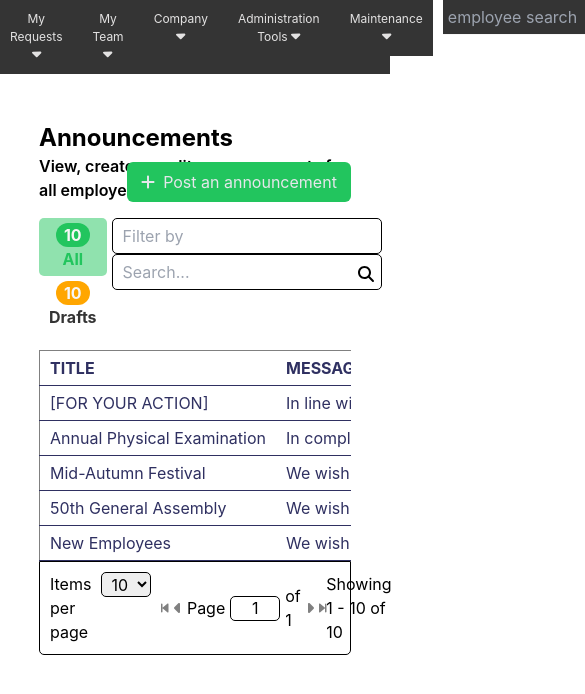
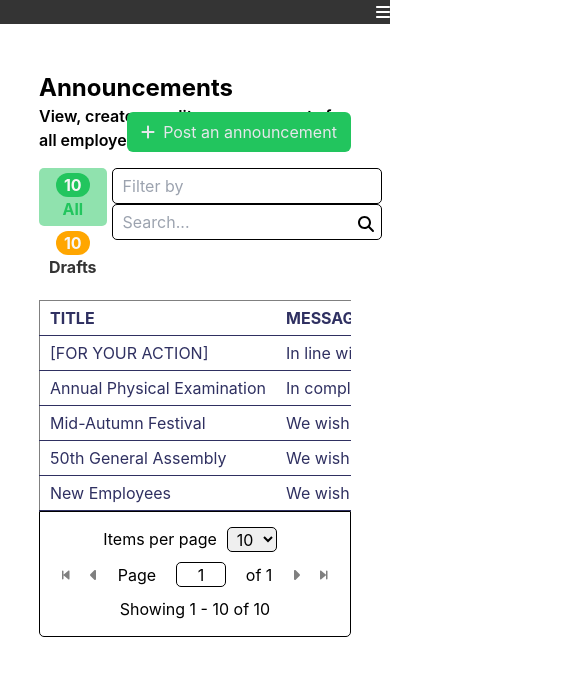
Before and after one commit to markgncelis/exam-repository, a React (Create React App) app: page / in a window 390 px wide. Shown: the top 694 px of the page, 585 px wide, since content can reach past the window. Built offline with nearby package versions, Linux system fonts and the light colour scheme.

Commit message:
fix navbar designs

```diff
--- a/src/components/Content/content.scss
+++ b/src/components/Content/content.scss
@@ -144,3 +144,17 @@ th, td {
         }
     }
 }
+
+@media screen and (max-width: 640px) {
+   .pagination {
+        display: flex;
+        flex-direction: column;
+        div {
+            padding: 5px;
+        }
+        .right {
+            text-align: center;
+        }
+   }
+
+}
--- a/src/components/Navbar/Navbar.jsx
+++ b/src/components/Navbar/Navbar.jsx
@@ -1,12 +1,41 @@
 import './Navbar.scss';
-import { faBell, faCaretDown, faSearch, faUser } from "@fortawesome/free-solid-svg-icons"
+import { faBell, faBurger, faCaretDown, faNavicon, faSearch, faUser } from "@fortawesome/free-solid-svg-icons"
 import { FontAwesomeIcon } from '@fortawesome/react-fontawesome';
-
+import { useEffect, useState } from 'react';
 
 const Navbar = () => {
+  const [screenSize, setScreenSize] = useState(undefined)
+  const [openNav, setOpenNav] = useState(false)
+  const [showNavButton, setShowNavButton] = useState(false)
+
+  useEffect(() => {
+    const handleResize = () => setScreenSize(window.innerWidth)
+    window.addEventListener('resize', handleResize)
+    handleResize()
+
+    return () => window.removeEventListener('resize', handleResize)
+  }, [])
+
+  useEffect(() => {
+    if (screenSize <= 640) {
+      setOpenNav(false)
+      setShowNavButton(true)
+    } else {
+      setOpenNav (true)
+      setShowNavButton(false)
+    }
+  }, [screenSize])
     return (
         <>
         <nav>
+          {showNavButton &&
+            <div className='nav-btn'>
+              <button onClick={() => setOpenNav(!openNav)}>
+              <FontAwesomeIcon className='text-white' icon={faNavicon} />
+              </button>
+            </div>}
+            {openNav && <>
+            <div className='wrapper'>
               <div className='sprout-logo'>
                 <a href="#"><img src='sprout-logo.PNG' alt='sprout logo' /></a>
               </div>
@@ -24,8 +53,8 @@ const Navbar = () => {
                   {/* <li><button><img src='logo192.png' className='w-5 h-5 object-cover border-2 border-gray-500 bg-gray-500 rounded-full' alt='profile picture'/></button></li> */}
                   <li><button className='admin-btn'>Admin <FontAwesomeIcon className='icon' icon={faCaretDown} /></button></li>
                 </ul>
-
               </div>
+            </div></>}
         </nav>
         </>
     )
--- a/src/components/Navbar/Navbar.scss
+++ b/src/components/Navbar/Navbar.scss
@@ -8,13 +8,14 @@
 
 nav {
     background-color: #343434;
-    display: flex;
-    justify-content: space-between;
     align-items: center;
     width: 100%;
 
-    img {
-        width: 75%;
+    .wrapper {
+        display: flex;
+        justify-content: space-between;
+        .sprout-logo {
+            width: 192px;
         }
 
         .nav-list {
@@ -38,7 +39,7 @@ nav {
                 }
 
                 button > .icon {
-                font-size: 15px;
+                    font-size: 10px;
                 }
 
                 input {
@@ -67,3 +68,33 @@ nav {
             }
         }
     }
+
+}
+
+@media screen and (max-width: 640px) {
+    nav {
+
+        position: relative;
+        .nav-btn {
+            display: flex;
+            justify-content: end;
+            top: 10px;
+            right: 10px;
+        }
+        .wrapper {
+            display: flex;
+            flex-direction: column;
+
+            .sprout-logo {
+                position: absolute;
+                top: 10px;
+            }
+            .nav-list > ul  {
+                display: flex;
+                flex-direction: column;
+
+            }
+        }
+    }
+
+}
```
Lines whose indentation alone changed are shown as unchanged.
